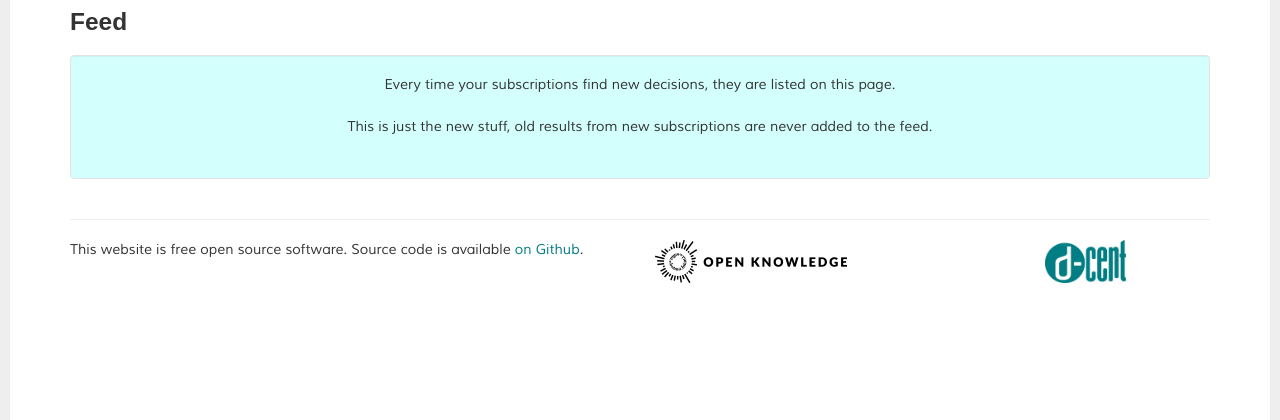
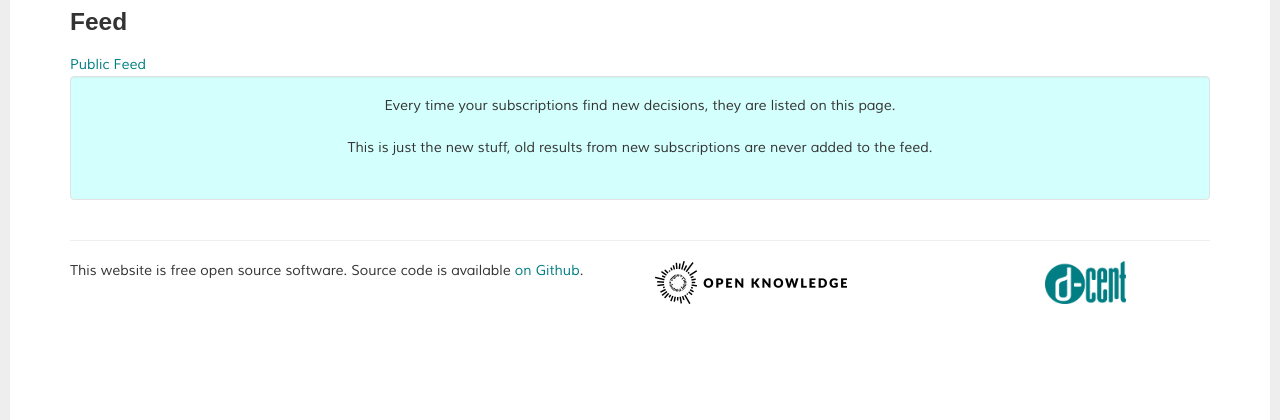
Before and after one commit to okffi/decisions, a Django app: page /subscriptions/feed/ in a window 1280 px wide. Shown: the part 70-490 px from the top of the page. Run offline with Django 3.2, Linux system fonts and the light colour scheme; the visitor is signed in with stand-in values (Sample User, id 1); data that the repository does not hold is empty; parts of the project's set-up code (start-up, migrations or seed data) failed here and were passed over; some libraries are stand-ins or nearby versions.

Commit message:
link public feed from logged in user feed

```diff
--- a/web/decisions/subscriptions/templates/subscriptions/feed.html
+++ b/web/decisions/subscriptions/templates/subscriptions/feed.html
@@ -6,6 +6,8 @@
 <div class="row">
   <div class="col-md-12">
     <h2>{% trans "Feed" %}</h2>
+
+    <a href="{% url 'public-feed' %}">{% trans "Public Feed" %}</a>
 
     {% if feed %}
     <ol class="list-group">
```
Also changed, not shown: web/decisions/locale/fi/LC_MESSAGES/django.po, 1 other file.
